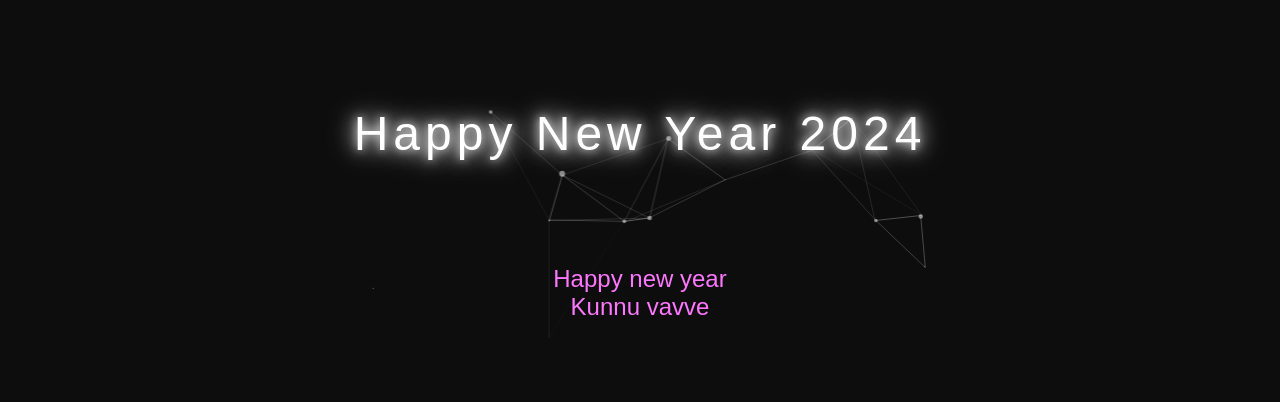
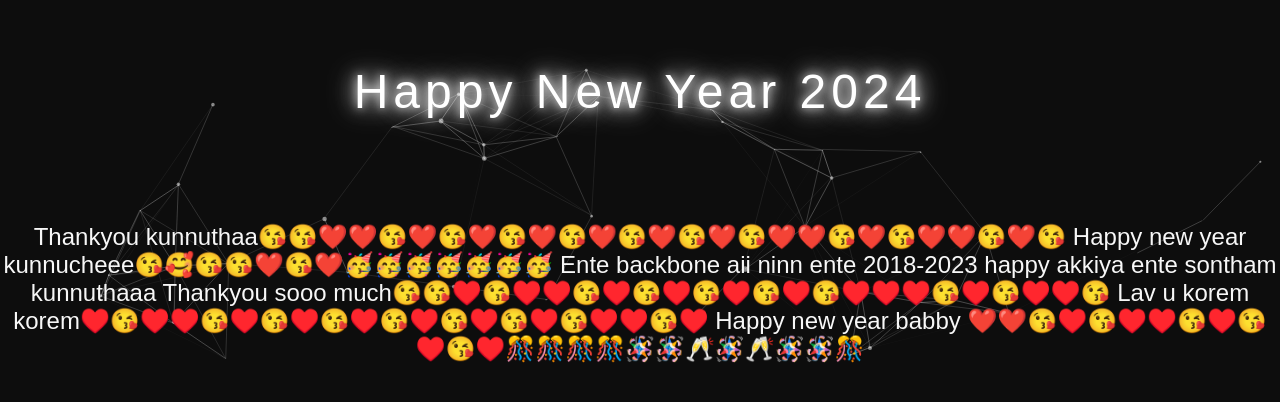
Before and after one commit to Logicus2007/happy, a plain HTML site: page index.html in a window 1280 px wide. Shown: the part 152-554 px from the top of the page. Drawn offline with nearby package versions, Linux system fonts and the light colour scheme.

Commit message:
Update index.html

```diff
--- a/index.html
+++ b/index.html
@@ -43,7 +43,7 @@
             margin-bottom: 20px; /* Adjust the margin as needed */
             position: relative;
             z-index: 2;
-            color: #ff77ff; /* Neon Pink */
+            color: #f7f7f7; /* Neon Pink */
         }
 
         .party-popper {
@@ -86,8 +86,28 @@
         <div class="sub-text">
             <br>
             <br>
-            <br>Happy new year <br>
-        Kunnu vavve </div>
+            <br>Thankyou kunnuthaa😘😘❤️❤️😘❤️😘❤️😘❤️😘❤️😘❤️😘❤️😘❤️❤️😘❤️😘❤️❤️😘❤️😘
+
+
+
+            Happy new year kunnucheee😘🥰😘😘❤️😘❤️🥳🥳🥳🥳🥳🥳🥳
+
+
+
+
+
+            Ente backbone aii ninn ente 2018-2023 happy akkiya ente sontham kunnuthaaa Thankyou sooo much😘😘♥️😘♥️♥️😘♥️😘♥️😘♥️😘♥️😘♥️♥️♥️😘♥️😘♥️♥️😘
+
+
+
+            Lav u korem korem♥️😘♥️♥️😘♥️😘♥️😘♥️😘♥️😘♥️😘♥️😘♥️♥️😘♥️
+
+
+
+
+
+
+            Happy new year babby ❤️❤️😘♥️😘♥️♥️😘♥️😘♥️😘♥️🎊🎊🎊🎊🪅🪅🥂🪅🥂🪅🪅🎊  </div>
         <div class="party-popper"></div>
     </div>
 
```
